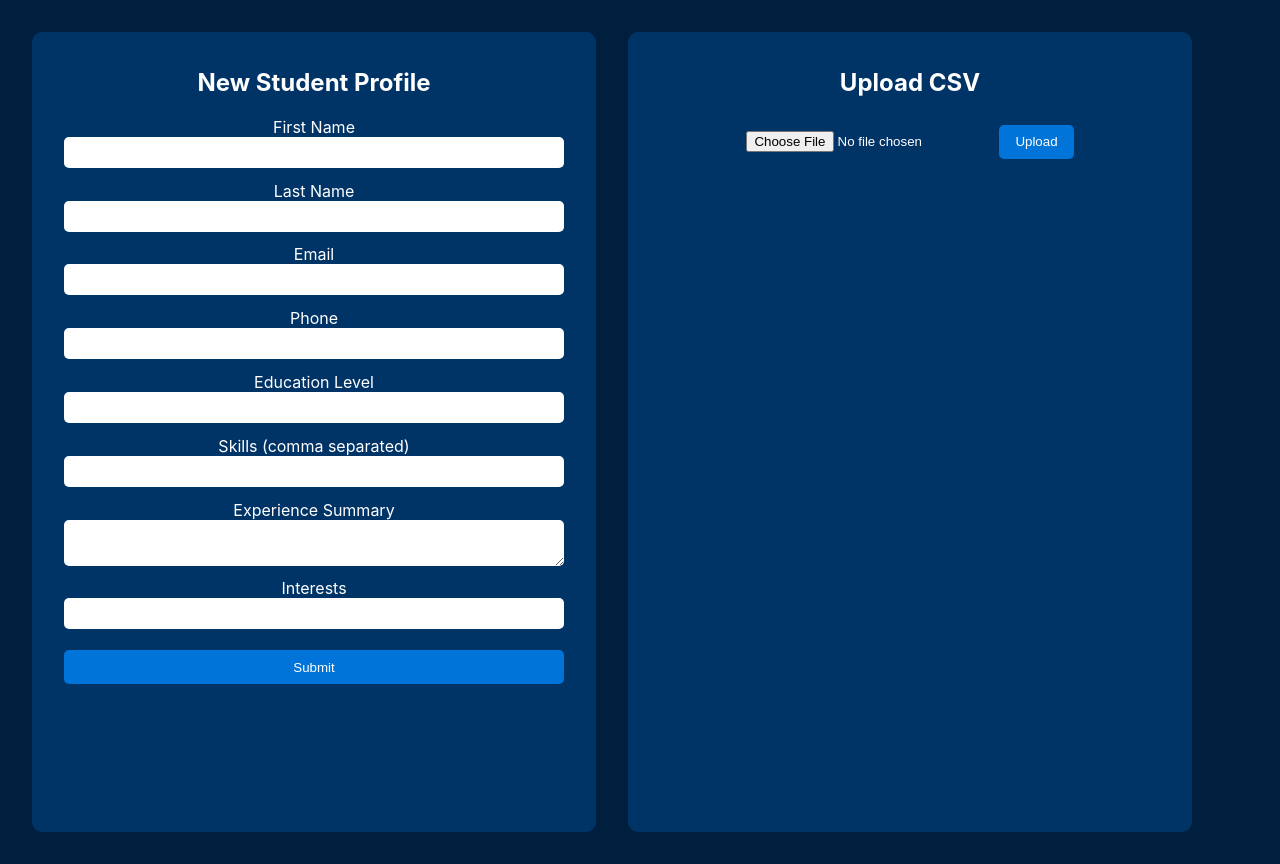
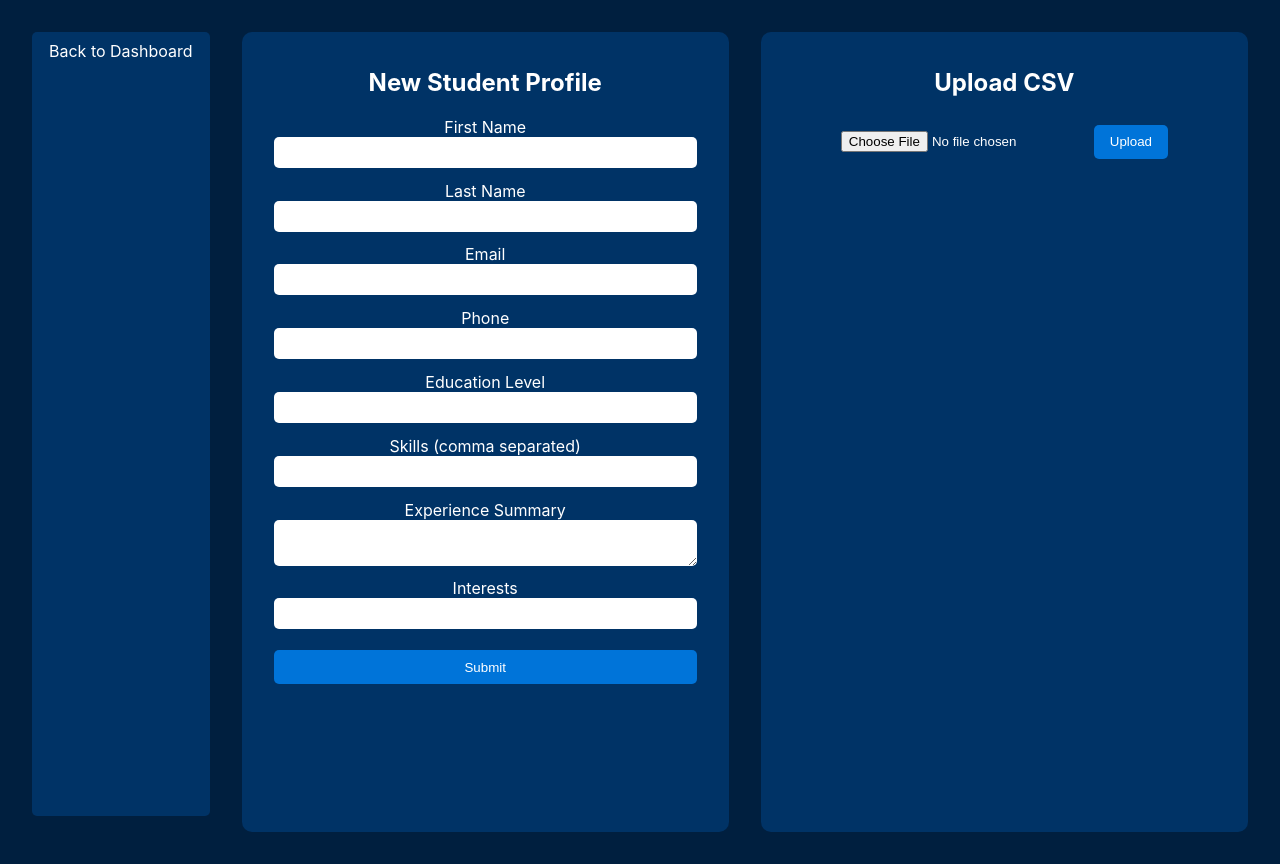
Before and after one commit to danny0ceanCA/airecruiting, a React (Create React App) app in the folder frontend/: page /students in a window 1280 px wide. Built offline with nearby package versions, Linux system fonts and the light colour scheme; sample sign-in values are in the browser's storage.

Commit message:
Add dashboard link and fix embeddings

```diff
--- a/frontend/src/StudentProfiles.css
+++ b/frontend/src/StudentProfiles.css
@@ -51,3 +51,20 @@
   color: #ff4136;
   margin-top: 0.5rem;
 }
+
+.back-button {
+  display: inline-block;
+  margin-bottom: 1rem;
+  background-color: #003366;
+  color: white;
+  padding: 0.5rem 1rem;
+  border-radius: 5px;
+  text-decoration: none;
+  border: 1px solid transparent;
+  transition: background-color 0.3s, border 0.3s;
+}
+
+.back-button:hover {
+  background-color: #004080;
+  border-color: #0074d9;
+}
--- a/frontend/src/StudentProfiles.js
+++ b/frontend/src/StudentProfiles.js
@@ -1,5 +1,6 @@
 import React, { useState } from 'react';
 import axios from 'axios';
+import { Link } from 'react-router-dom';
 import './StudentProfiles.css';
 
 function StudentProfiles() {
@@ -98,6 +99,7 @@ function StudentProfiles() {
 
   return (
     <div className="profiles-container">
+      <Link to="/dashboard" className="back-button">Back to Dashboard</Link>
       <div className="form-section">
         <h2>New Student Profile</h2>
         <form className="profile-form" onSubmit={handleSubmit}>
```
Also changed, not shown: 1 other file (tests, documents, lock files or other folders).
